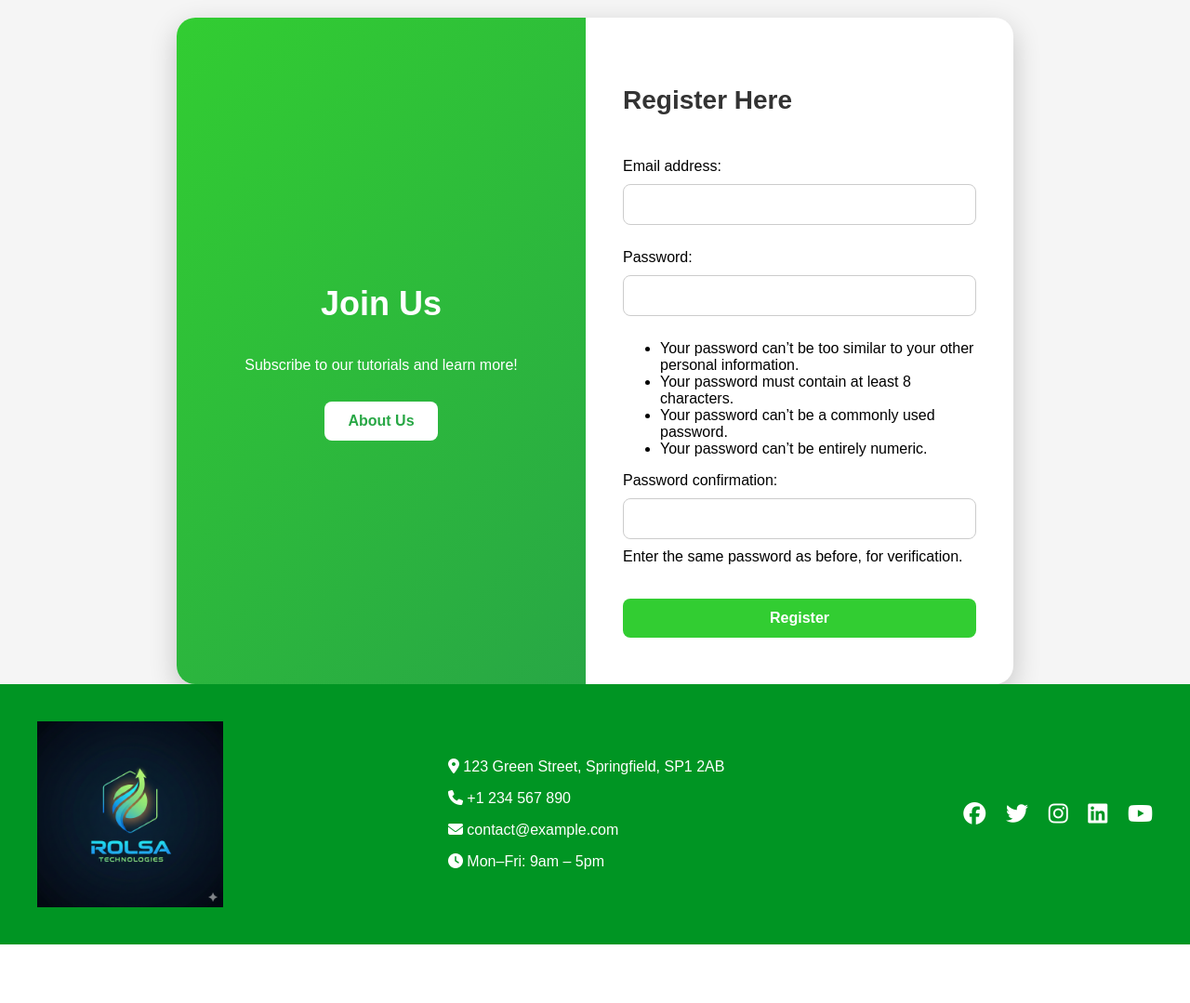
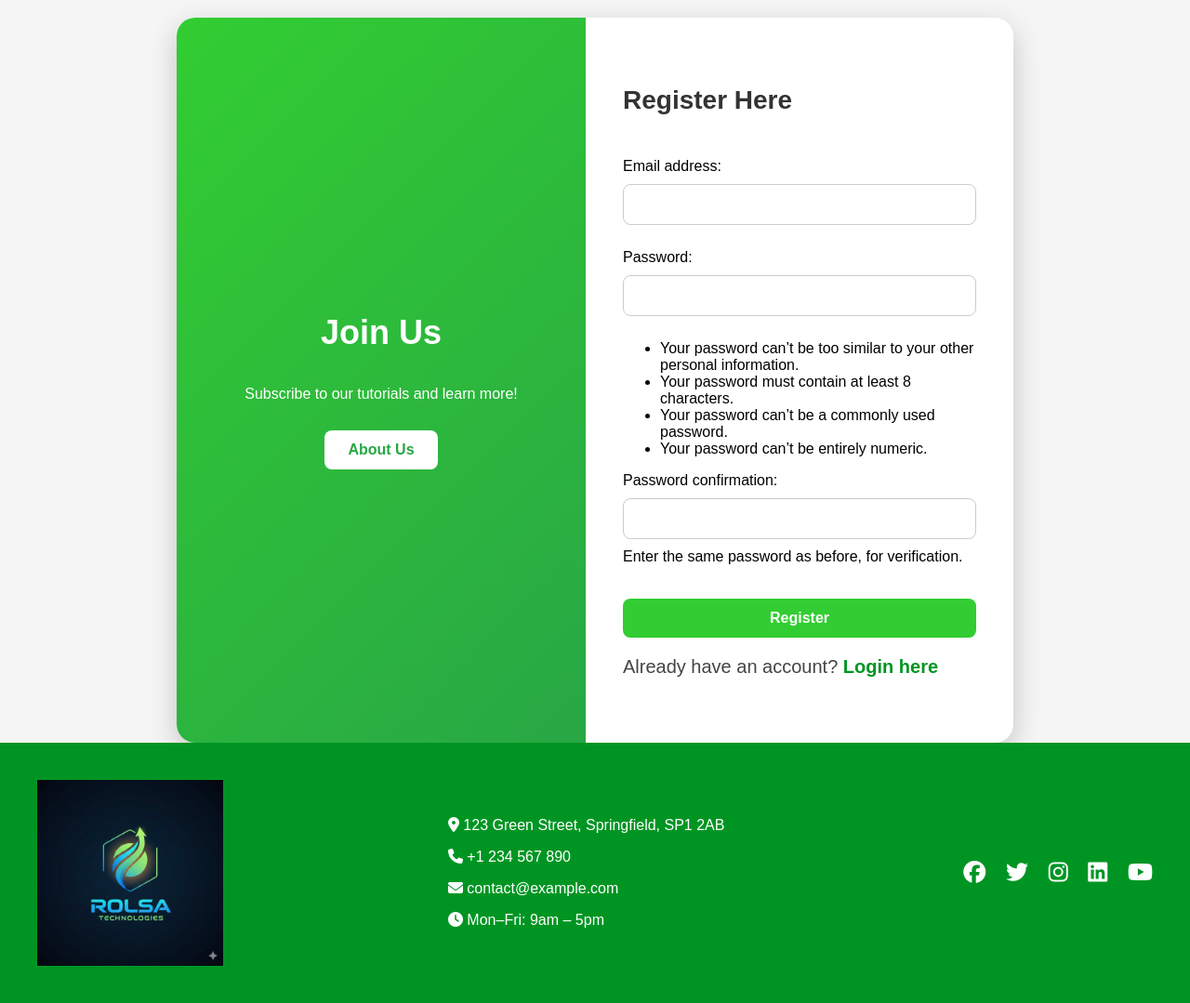
Before and after one commit to Jeffrey-20/Rolsa-, a Django app: page /register/ in a window 1280 px wide. Shown: the part 401-1480 px from the top of the page at 93% size. Before the commit the page ends 1417 px from the top, so only its background shows below. Run offline with Django 5.2, Linux system fonts and the light colour scheme.

Commit message:
update register

```diff
--- a/Rolsa/website/templates/pages/register.html
+++ b/Rolsa/website/templates/pages/register.html
@@ -19,6 +19,10 @@
 
             <button type="submit" class="register-btn">Register</button>
         </form>
+        <p class="welcome-text">
+        Already have an account?
+        <a href="{% url 'login' %}" class="login-link">Login here</a>
+    </p>
     </div>
 </div>
 </div>
```
